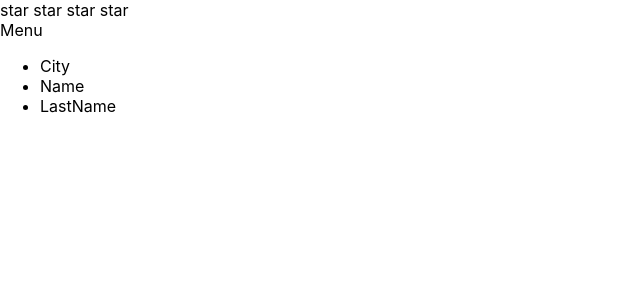
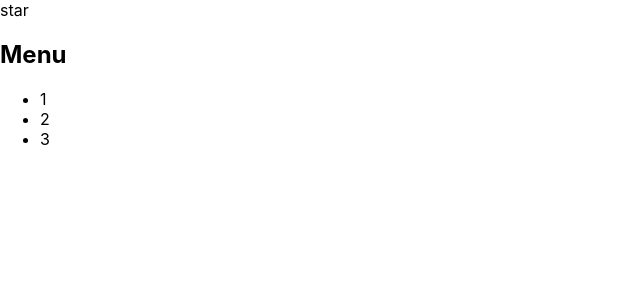
Before and after one commit to alexkarunny/react_prosto, a React (Create React App) app: page / in a window 1280 px wide. Shown: the top 300 px of the page, without its empty margins (0-640 px from the left). Built offline with nearby package versions, Linux system fonts and the light colour scheme.

Commit message:
02_components

```diff
--- a/src/App.tsx
+++ b/src/App.tsx
@@ -1,41 +1,50 @@
 import React from 'react';
 import './App.css';
 
-function App() {
+export function App() {
+    console.log("app rendering")
     return (
         <div>
             <Rating/>
-            <Accordion />
+            <Accordion/>
         </div>
     );
 }
 
 function Rating() {
+    console.log("rating rendering");
     return (
         <div>
-            <Star />
-            <Star />
-            <Star />
-            <Star />
+            <Star/>
         </div>
     )
 }
 
 function Accordion() {
+    console.log("accordion rendering")
     return (
         <div>
-            <div>Menu</div>
-            <ul>
-                <li>City</li>
-                <li>Name</li>
-                <li>LastName</li>
-            </ul>
+            <AccordionTitle/>
+            <AccordionBody/>
         </div>
     )
 }
 
 function Star() {
+    console.log("star rendering");
     return <span>star </span>
 }
 
-export default App;
+function AccordionTitle() {
+    return <h2>Menu</h2>
+}
+
+function AccordionBody() {
+    return (
+        <ul>
+            <li>1</li>
+            <li>2</li>
+            <li>3</li>
+        </ul>
+    )
+}
--- a/src/index.tsx
+++ b/src/index.tsx
@@ -1,7 +1,7 @@
 import React from 'react';
 import ReactDOM from 'react-dom/client';
 import './index.css';
-import App from './App';
+import {App} from './App';
 import reportWebVitals from './reportWebVitals';
 
 const root = ReactDOM.createRoot(
```
Also changed, not shown: 1 other file (tests, documents, lock files or other folders).
